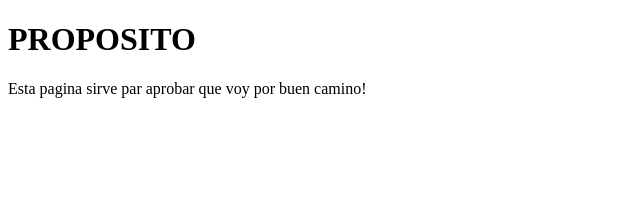
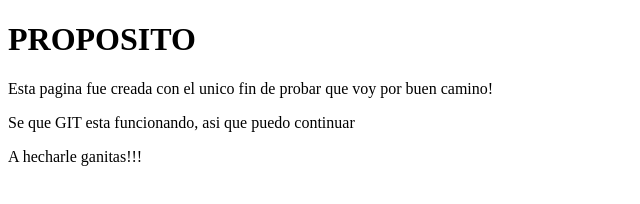
Before and after one commit to conce07/desarrolloWeb, a plain HTML site: page index.html in a window 1280 px wide. Shown: the whole page, without its empty margins (0-640 px from the left). Drawn offline with Linux system fonts and the light colour scheme.

Commit message:
cambios en la narracion

```diff
--- a/index.html
+++ b/index.html
@@ -8,6 +8,8 @@
 </head>
 <body>
     <h1>PROPOSITO</h1>
-    <p>Esta pagina sirve par aprobar que voy por buen camino!</p>
+    <p>Esta pagina fue creada con el unico fin de probar que voy por buen camino!</p>
+    <p>Se que GIT esta funcionando, asi que puedo continuar</p>
+    <p>A hecharle ganitas!!!</p>
 </body>
 </html>
```
